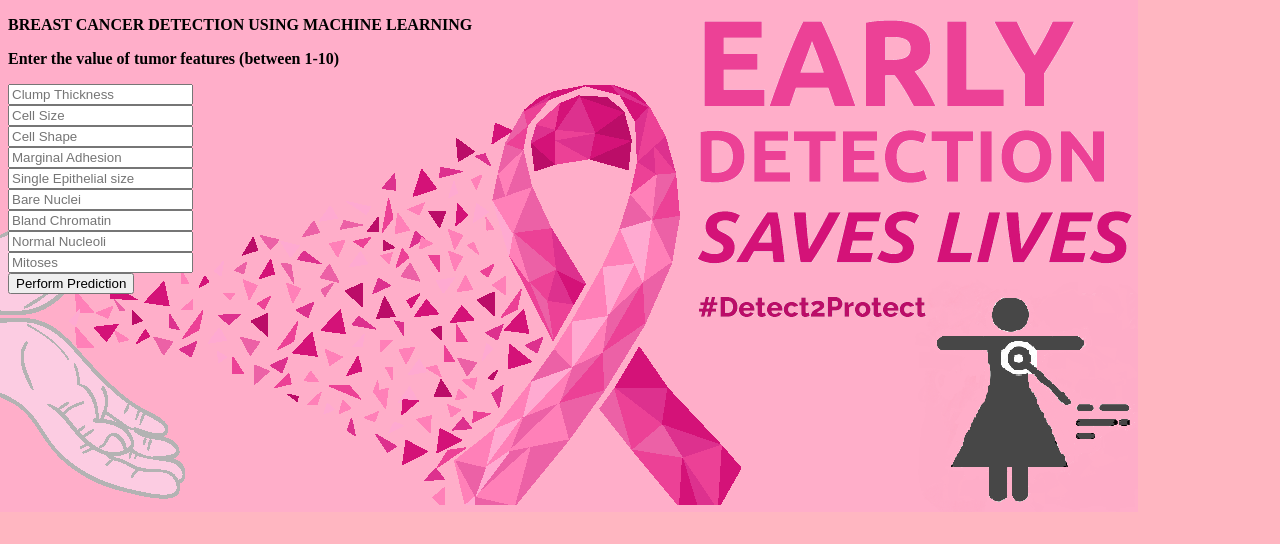
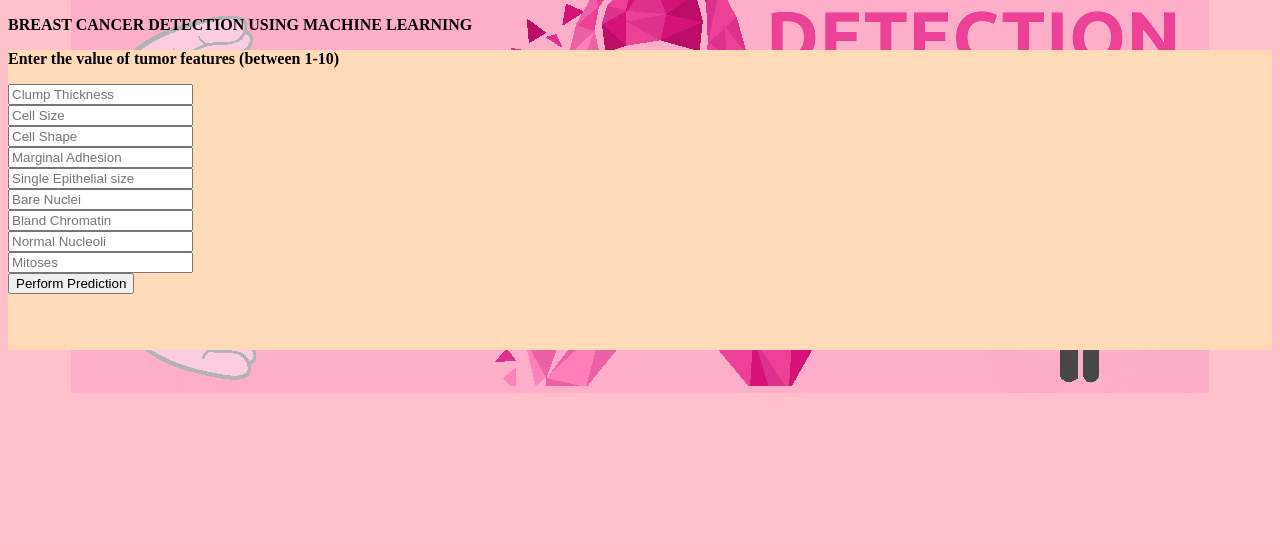
Before and after one commit to prathibha07/Breast-Cancer-Detection, a Flask app: page / in a window 1280 px wide. Shown: the top 544 px of the page. Run offline with Flask 2, Linux system fonts and the light colour scheme; parts of the project's set-up code (start-up, migrations or seed data) failed here and were passed over.

Commit message:
Update index.html

```diff
--- a/templates/index.html
+++ b/templates/index.html
@@ -9,11 +9,12 @@
   <style>
     /* CSS code for button */
     body {
-      height: 500px;
+      height: 250px;
       background-image: url('static/breast-cancer1.png');
-      background-color: #FFB6C1;
+      background-color: #FFC0CB;
       background-repeat: no-repeat;
-      background-attachment: fixed;
+      background-attachment: scroll;
+      background-position: center;
 	     }
 
     /* CSS code for button */
@@ -43,12 +44,15 @@
  <div class="login">
 
     <!-- Get input to predict cancer -->
-	<p> <strong> </h1> BREAST CANCER DETECTION USING MACHINE LEARNING  </strong> </h1></p>
-    <p> <strong> Enter the value of tumor features (between 1-10) </strong> </p>
+    <p> <strong> </h1> BREAST CANCER DETECTION USING MACHINE LEARNING  </strong> </h1></p>
+
+</div>
+
+<div style="height:300px;background-color:#FFDAB9;">
     <form action="{{ url_for('predict')}}" method="POST">
         <!-- <input type="text" name="comment"/> -->
-
-    	<input type="text" name="clump_thickness" placeholder="Clump Thickness" required="required" /><br>
+      <p> <strong> Enter the value of tumor features (between 1-10) </strong> </p>
+      <input type="text" name="clump_thickness" placeholder="Clump Thickness" required="required" /><br>
       <input type="text" name="cell_size" placeholder="Cell Size" required="required" /><br>
       <input type="text" name="cell_shape" placeholder="Cell Shape" required="required" /><br>
       <input type="text" name="marginal_adhesion" placeholder="Marginal Adhesion" required="required" /><br>
@@ -57,7 +61,7 @@
       <input type="text" name="bland_chromatin" placeholder="Bland Chromatin" required="required" /><br>
       <input type="text" name="normal_nucleoli" placeholder="Normal Nucleoli" required="required" /><br>
       <input type="text" name="mitoses" placeholder="Mitoses" required="required" />  <br>
-	    <input type="submit" class="btn-info" value="Perform Prediction">
+      <input type="submit" class="btn-info" value="Perform Prediction">
     </form>
 
    <!-- Show predicted output using ML model -->
```
